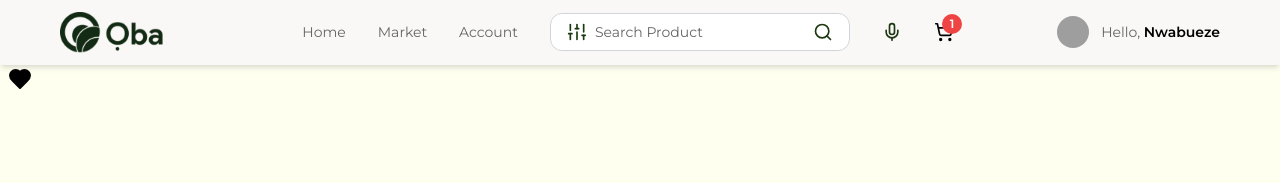
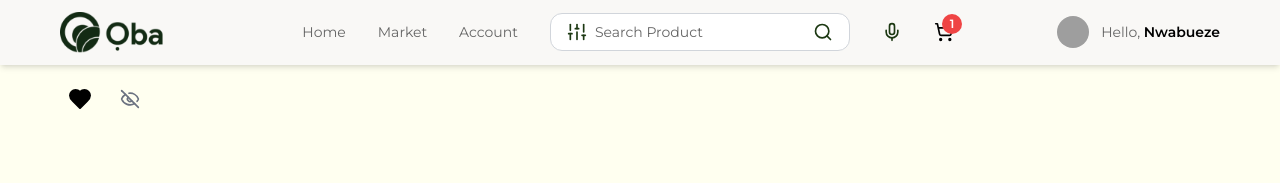
Before and after one commit to Oba-NG/oba-dashboard, a React (Vite) app: page /vite in a window 1280 px wide. Shown: the top 183 px of the page. Built offline with nearby package versions, Linux system fonts and the light colour scheme; grey boxes are pictures that could not be loaded.

Commit message:
hotfix: refine Victor's eye component, minor semantic update

```diff
--- a/index.html
+++ b/index.html
@@ -5,9 +5,7 @@
     <link rel="icon" type="image/svg+xml" href="./src/assets/icon.png" />
     <meta name="viewport" content="width=device-width, initial-scale=1.0" />
     <title>Oba</title>
+    <script type="module" src="/src/main.jsx" defer></script>
   </head>
-  <body>
-    <div id="root"></div>
-    <script type="module" src="/src/main.jsx"></script>
-  </body>
+  <body id="root"></body>
 </html>
--- a/src/components/Button.jsx
+++ b/src/components/Buttons.jsx
@@ -14,7 +14,7 @@
  * height: py-2, py-1
  */
 
-import { HeartIcon } from "lucide-react";
+import { Eye, EyeOff, HeartIcon } from "lucide-react";
 
 const btn = {
   primary: "bg-[--oba-green] text-white border border-[--oba-green]",
@@ -57,3 +57,15 @@ export function FavouriteToggle({ isFavourite, onClick }) {
     </button>
   );
 }
+
+export function EyeToggle({ isVisible, onClick }) {
+  return (
+    <button
+      type="button"
+      onClick={onClick}
+      className="text-gray-500 hover:text-black"
+    >
+      {isVisible ? <Eye className="w-5 h-5" /> : <EyeOff className="w-5 h-5" />}
+    </button>
+  );
+}
--- a/src/pages/Vite.jsx
+++ b/src/pages/Vite.jsx
@@ -1,17 +1,29 @@
 import { useState } from "react";
 
-import { FavouriteToggle } from "../components/Button";
+import { EyeToggle, FavouriteToggle } from "../components/Buttons";
 
 export default function Vite() {
   const [isFavourite, setIsFavourite] = useState(false);
+  const [isVisible, setIsVisible] = useState(false);
 
   return (
-    <>
-      {/* Oba Dashboard Components */}
-      <FavouriteToggle
-        onClick={() => setIsFavourite(!isFavourite)}
-        isFavourite={isFavourite}
-      />
-    </>
+    <main className="p-5 max-w-[1200px] mx-auto">
+      {/* === Oba Dashboard Components === */}
+
+      {/* Small components */}
+      <section className="flex items-center gap-5">
+        {/* Favourite Toggle */}
+        <FavouriteToggle
+          onClick={() => setIsFavourite(!isFavourite)}
+          isFavourite={isFavourite}
+        />
+
+        {/* Eye Toggle */}
+        <EyeToggle
+          isVisible={isVisible}
+          onClick={() => setIsVisible(!isVisible)}
+        />
+      </section>
+    </main>
   );
 }
--- a/src/pages/auth/LoginScreen.jsx
+++ b/src/pages/auth/LoginScreen.jsx
@@ -1,6 +1,7 @@
 import React, { useState } from "react";
 import { Eye, EyeOff } from "lucide-react";
 import icon from "../../assets/icon.png";
+import { EyeToggle } from "../../components/Buttons";
 export default function LoginScreen({ navigateTo }) {
   const [passwordVisible, setPasswordVisible] = useState(false); // State to toggle password visibility
 
@@ -39,17 +40,10 @@ export default function LoginScreen({ navigateTo }) {
           className="w-full px-4 py-3 border border-gray-300 rounded-lg text-sm focus:outline-none"
         />
         {/* Toggle Password Visibility Icon */}
-        <button
-          type="button"
+        <EyeToggle
+          isVisible={passwordVisible}
           onClick={togglePasswordVisibility}
-          className="absolute right-4 top-3 text-gray-500 hover:text-black"
-        >
-          {passwordVisible ? (
-            <Eye className="w-5 h-5" />
-          ) : (
-            <EyeOff className="w-5 h-5" />
-          )}
-        </button>
+        />
       </div>
 
       {/* Continue Button */}
```
